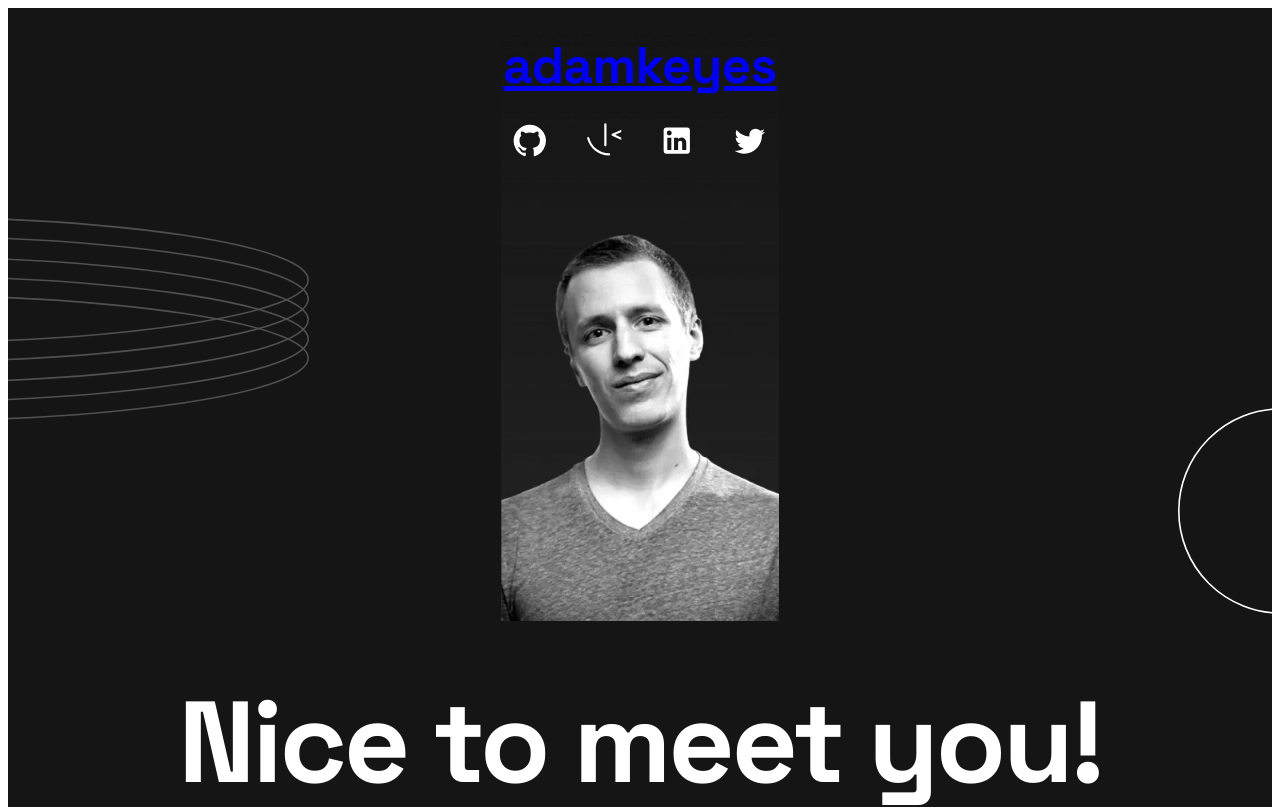
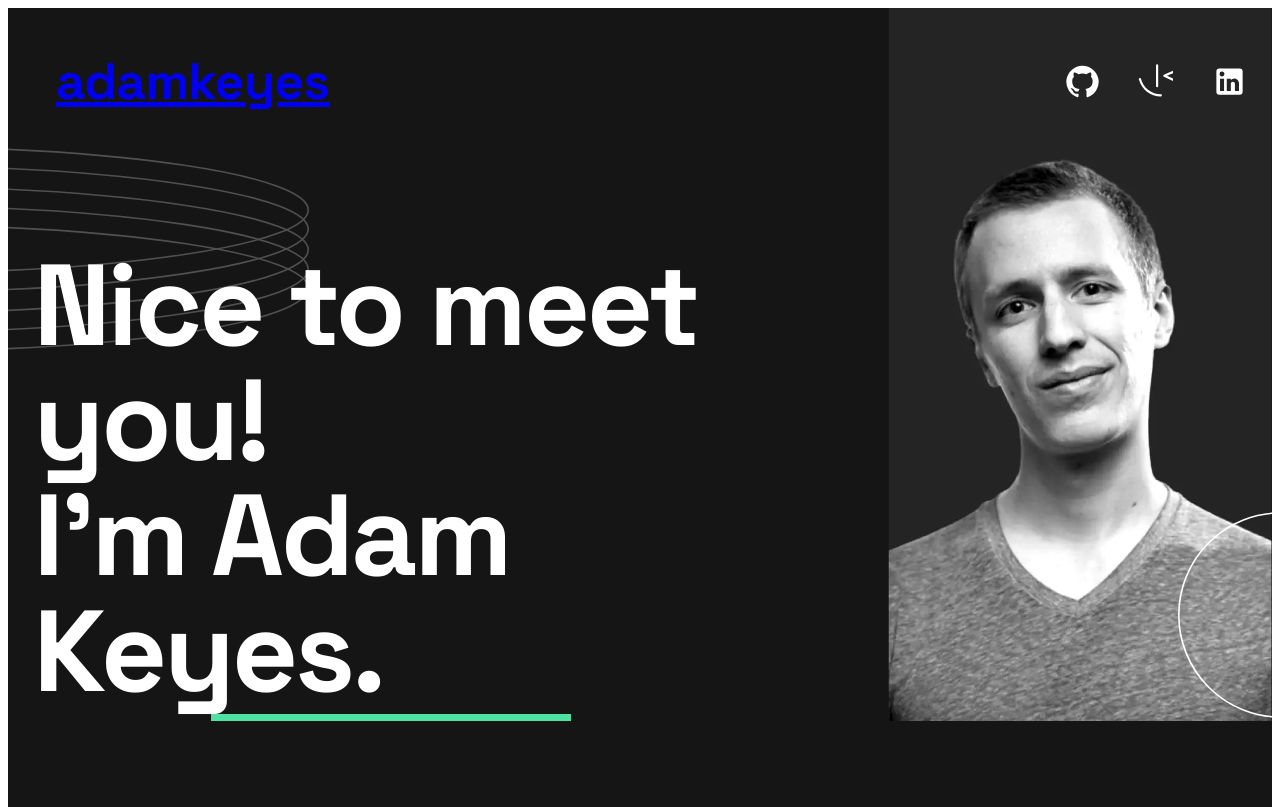
Before and after one commit to hamilton-i7/developer-portfolio, a Next.js app in the folder root/: page / in a window 1280 px wide. Shown: the top 807 px of the page. Built offline with nearby package versions, Linux system fonts and the light colour scheme.

Commit message:
Make hero section responsive to small screens

```diff
--- a/root/components/common/navbar.tsx
+++ b/root/components/common/navbar.tsx
@@ -14,6 +14,8 @@ const Navbar = ({ sx }: StackProps) => {
       sx={{
         alignItems: 'center',
         zIndex: 1_000,
+        flexDirection: { xs: 'column', sm: 'row' },
+        justifyContent: { sm: 'space-between' },
         ...sx,
       }}>
       <Link href='#'>
@@ -25,7 +27,7 @@ const Navbar = ({ sx }: StackProps) => {
         direction='row'
         spacing={3}
         sx={{
-          mt: '2rem',
+          mt: { xs: '2rem', sm: 0 },
           '& > .MuiSvgIcon-root': {
             cursor: 'pointer',
             color: theme => theme.palette.common.white,
--- a/root/components/home/hero.tsx
+++ b/root/components/home/hero.tsx
@@ -1,7 +1,9 @@
+import { useTheme } from '@mui/material'
 import Box from '@mui/material/Box'
 import Stack from '@mui/material/Stack'
 import Typography from '@mui/material/Typography'
 import React from 'react'
+import { useSmallScreenMatcher } from '../../utils/responsive'
 import Button from '../common/button'
 import Divider from '../common/divider'
 
@@ -13,7 +15,7 @@ const PatternRings = () => {
         width: '53rem',
         height: '12.9rem',
         left: '-34.2rem',
-        top: '13rem',
+        top: { xs: '13rem', sm: '8.6rem' },
         background: 'no-repeat url(/pattern-rings.svg)',
         backgroundSize: 'cover',
         backgroundPosition: 'center',
@@ -31,22 +33,26 @@ const PatternCircle = () => {
         width: '12.9rem',
         height: '12.9rem',
         right: '-7rem',
-        top: '25rem',
+        top: { xs: '25rem', sm: '31.5rem' },
         background: 'no-repeat url(/pattern-circle.svg)',
         backgroundSize: 'cover',
         backgroundPosition: 'center',
+        zIndex: { sm: 2 },
       }}
     />
   )
 }
 
 const Hero = () => {
+  const theme = useTheme()
+  const matchesSmallScreen = useSmallScreenMatcher(theme)
+
   return (
     <Stack
       component='header'
       sx={{
-        alignItems: 'center',
-        textAlign: 'center',
+        alignItems: { xs: 'center', sm: 'start' },
+        textAlign: { xs: 'center', sm: 'left' },
         padding: '0 1.6rem',
         overflowX: 'hidden',
       }}>
@@ -54,18 +60,31 @@ const Hero = () => {
       <PatternCircle />
       <Box
         component='img'
-        src='/image-profile-mobile.webp'
+        src={
+          matchesSmallScreen
+            ? '/image-profile-tablet.webp'
+            : '/image-profile-mobile.webp'
+        }
         alt='Picture of Adam Keyes'
         sx={{
-          width: '17.4rem',
+          width: { xs: '17.4rem', sm: '24rem' },
           mb: '4rem',
           zIndex: 1,
+          position: { sm: 'absolute' },
+          right: { sm: 0 },
+          top: { sm: 0 },
         }}
       />
+      <Box
+        sx={{
+          width: { sm: '33rem', tablet: '44.5rem' },
+          zIndex: { sm: 2 },
+        }}>
         <Typography
           variant='h1'
           sx={{
-          mb: '2.4rem',
+            mb: { xs: '2.4rem', sm: '6rem' },
+            mt: { sm: '15rem' },
           }}>
           Nice to meet you! <br />
           I'm{' '}
@@ -90,17 +109,18 @@ const Hero = () => {
           variant='body1'
           sx={{
             color: theme => theme.palette.neutral.main,
-          mb: '2.4rem',
+            mb: { xs: '2.4rem', sm: '3.4rem' },
           }}>
           Based in the UK, I'm a front-end developer passionate about building
           accessible web apps that users love.
         </Typography>
         <Button
           sx={{
-          mb: '8rem',
+            mb: { xs: '8rem', sm: '6rem' },
           }}>
           Contact me
         </Button>
+      </Box>
     </Stack>
   )
 }
--- a/root/pages/index.tsx
+++ b/root/pages/index.tsx
@@ -32,9 +32,11 @@ export default function Home() {
         <Navbar
           sx={{
             position: 'absolute',
-            top: '2rem',
-            left: '50%',
-            transform: 'translateX(-50%)',
+            top: { xs: '2rem', sm: '3rem' },
+            left: { xs: '50%', sm: 0 },
+            transform: { xs: 'translateX(-50%)', sm: 'none' },
+            width: '100%',
+            px: { sm: '3rem' },
           }}
         />
         <Hero />
--- /dev/null
+++ b/root/utils/responsive.ts
@@ -0,0 +1,19 @@
+import { Theme } from '@mui/material'
+import useMediaQuery from '@mui/material/useMediaQuery'
+
+export const MAX_WIDTH = { xs: '120rem', tv: '150rem' }
+
+export const useSmallScreenMatcher = (theme: Theme) =>
+  useMediaQuery(theme.breakpoints.up('sm'))
+
+export const useTabletScreenMatcher = (theme: Theme) =>
+  useMediaQuery(theme.breakpoints.up('tablet'))
+
+export const useMediumScreenMatcher = (theme: Theme) =>
+  useMediaQuery(theme.breakpoints.up('md'))
+
+export const useLargeScreenMatcher = (theme: Theme) =>
+  useMediaQuery(theme.breakpoints.up('lg'))
+
+export const useDesktopScreenMatcher = (theme: Theme) =>
+  useMediaQuery(theme.breakpoints.up('desktop'))
```
Lines whose indentation alone changed are shown as unchanged.
